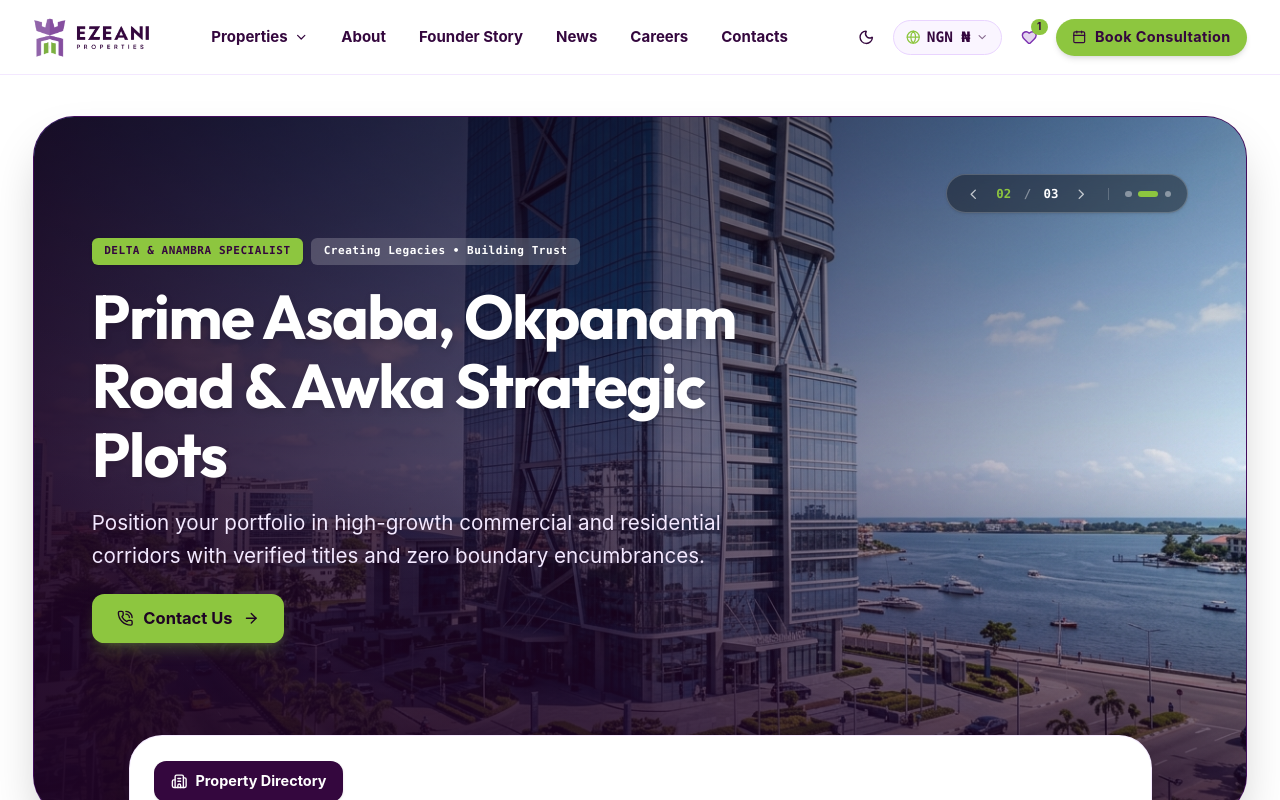
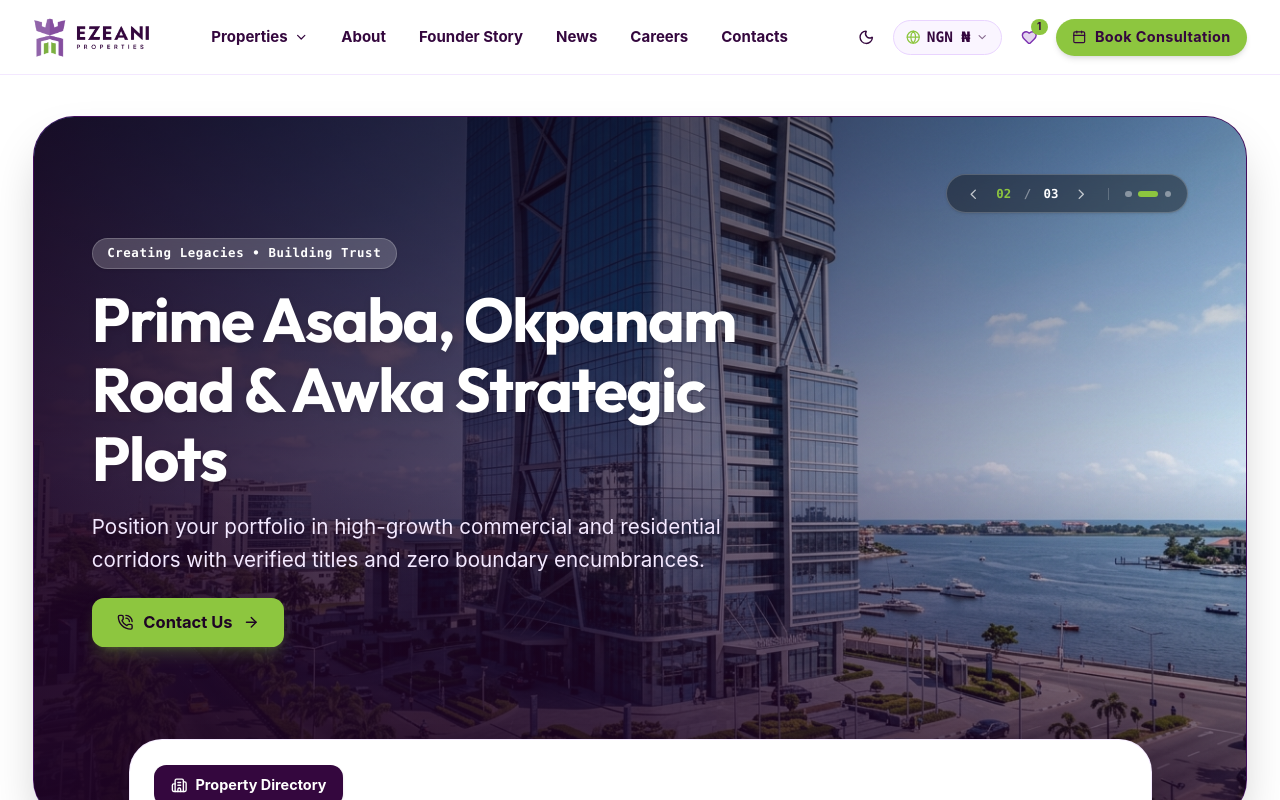
Before and after one commit to covorn01/ezeani-properties, a React (Vite) app: page / in a window 1280 px wide. Shown: the top 800 px of the page. Built offline with nearby package versions, Linux system fonts and the light colour scheme.

Commit message:
Remove Delta & Anambra Specialist badge from hero banner

```diff
--- a/src/components/Hero.jsx
+++ b/src/components/Hero.jsx
@@ -30,7 +30,6 @@ export default function Hero({ onOpenBooking, onOpenContacts, onSearchProperties
       id: 'slide-1',
       title: 'Luxury Through Positioning: Where Tomorrow’s Wealth Is Created',
       subtitle: 'Specializing in verified luxury lands, generational estates & strategic commercial corridors across Delta State, Anambra State & nationwide.',
-      badge: 'LUXURY THROUGH POSITIONING',
       image: '/images/hero-villa.jpg',
       ctaText: 'Browse Verified Lands & Homes',
       category: 'properties'
@@ -39,7 +38,6 @@ export default function Hero({ onOpenBooking, onOpenContacts, onSearchProperties
       id: 'slide-2',
       title: 'Prime Asaba, Okpanam Road & Awka Strategic Plots',
       subtitle: 'Position your portfolio in high-growth commercial and residential corridors with verified titles and zero boundary encumbrances.',
-      badge: 'DELTA & ANAMBRA SPECIALIST',
       image: '/images/hero-commercial.jpg',
       ctaText: 'Explore Strategic Plots',
       category: 'properties'
@@ -48,7 +46,6 @@ export default function Hero({ onOpenBooking, onOpenContacts, onSearchProperties
       id: 'slide-luxury',
       title: 'Generational Estates & Ultra-Luxury Sanctuaries',
       subtitle: 'Exclusive private sanctuaries, master-planned layouts & architectural developments built to preserve and grow lasting family wealth.',
-      badge: 'CREATING LEGACIES',
       image: '/images/mansion.jpg',
       ctaText: 'View Elite Estates',
       category: 'properties'
@@ -204,10 +201,12 @@ export default function Hero({ onOpenBooking, onOpenContacts, onSearchProperties
           {/* Top-Left Headline Block */}
           <div className="relative z-20 max-w-2xl mb-16 sm:mb-24 lg:mb-28">
             <div className="flex flex-wrap items-center gap-2 mb-4">
-              <div className="inline-block px-3 py-1 rounded-md bg-[#8DC63F] text-[#34073E] text-[11px] font-mono font-bold uppercase tracking-wider shadow-sm">
-                {currentSlide === 0 && companyInfo?.heroPill ? companyInfo.heroPill : slide.badge}
-              </div>
-              <div className="inline-block px-3 py-1 rounded-md bg-white/20 backdrop-blur-md text-white text-[11px] font-mono font-semibold tracking-wider">
+              {companyInfo?.heroPill && (
+                <div className="inline-block px-3 py-1 rounded-md bg-[#8DC63F] text-[#34073E] text-[11px] font-mono font-bold uppercase tracking-wider shadow-sm">
+                  {companyInfo.heroPill}
+                </div>
+              )}
+              <div className="inline-block px-3.5 py-1.5 rounded-full bg-white/20 backdrop-blur-md text-white text-[11px] sm:text-xs font-mono font-semibold tracking-wider border border-white/20 shadow-sm">
                 Creating Legacies • Building Trust
               </div>
             </div>
```
